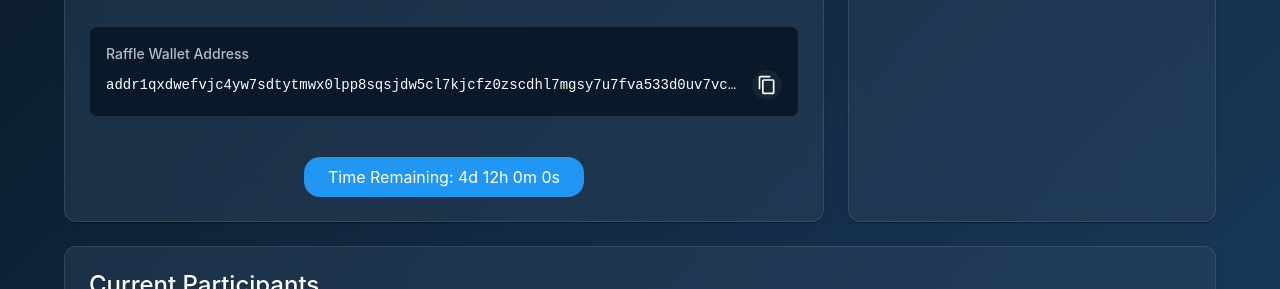
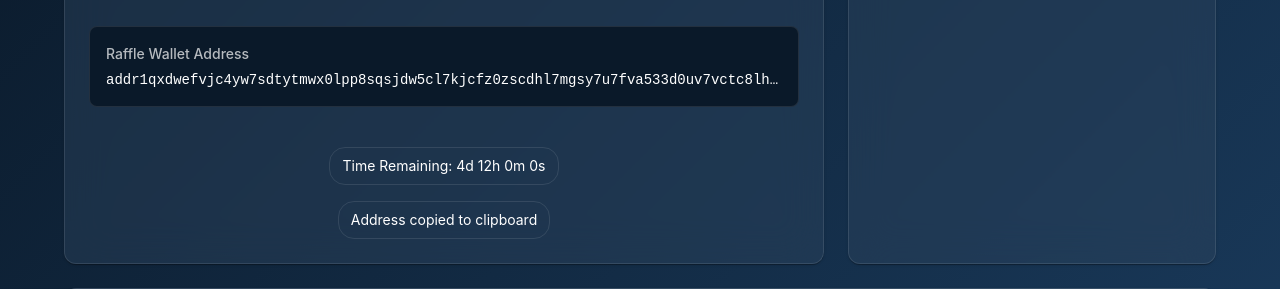
Before and after one commit to bewie03/epok, a React (Create React App) app in the folder frontend/: page / in a window 1280 px wide. Shown: the part 272-561 px from the top of the page. Built offline with nearby package versions, Linux system fonts and the light colour scheme; no server answers.

Commit message:
Update App.tsx and RaffleInfo.tsx: Implement direct epoch calculation and improve UI

```diff
--- a/frontend/src/App.tsx
+++ b/frontend/src/App.tsx
@@ -8,8 +8,7 @@ import {
   Container,
   Grid,
   Paper,
-  Box,
-  useMediaQuery
+  Box
 } from '@mui/material';
 import RaffleInfo from './components/RaffleInfo';
 import ParticipantList from './components/ParticipantList';
--- a/frontend/src/components/RaffleInfo.tsx
+++ b/frontend/src/components/RaffleInfo.tsx
@@ -1,16 +1,11 @@
-import React, { useState } from 'react';
+import React from 'react';
 import {
   Box,
-  Paper,
   Typography,
+  LinearProgress,
   Grid,
-  IconButton,
-  Snackbar,
-  Button,
-  Chip,
-  LinearProgress
+  Paper
 } from '@mui/material';
-import { ContentCopy } from '@mui/icons-material';
 import { RAFFLE_WALLET_ADDRESS } from '../config';
 
 interface RaffleInfoProps {
@@ -89,18 +84,6 @@ const RaffleInfo: React.FC<RaffleInfoProps> = ({ epochData, prizeData }) => {
               >
                 {RAFFLE_WALLET_ADDRESS}
               </Typography>
-              <IconButton
-                onClick={handleCopyAddress}
-                size="small"
-                sx={{
-                  bgcolor: 'rgba(255, 255, 255, 0.05)',
-                  '&:hover': {
-                    bgcolor: 'rgba(255, 255, 255, 0.1)',
-                  },
-                }}
-              >
-                <ContentCopy fontSize="small" />
-              </IconButton>
             </Box>
           </Box>
         </Grid>
@@ -113,28 +96,44 @@ const RaffleInfo: React.FC<RaffleInfoProps> = ({ epochData, prizeData }) => {
             justifyContent: 'center',
             mt: 2
           }}>
-            <Chip
-              label={`Time Remaining: ${epochData?.time_remaining || 'Loading...'}`}
-              color="primary"
+            <Typography
+              variant="body2"
               sx={{
+                padding: '8px 12px',
                 height: 'auto',
-                padding: '8px 12px',
+                borderRadius: 4,
+                border: '1px solid rgba(255, 255, 255, 0.1)',
                 '& .MuiChip-label': {
                   fontSize: '1rem',
                 },
               }}
-            />
+            >
+              Time Remaining: {epochData?.time_remaining || 'Loading...'}
+            </Typography>
           </Box>
         </Grid>
       </Grid>
 
-      <Snackbar
-        open={showCopySuccess}
-        autoHideDuration={2000}
-        onClose={() => setShowCopySuccess(false)}
-        message="Address copied to clipboard"
-        anchorOrigin={{ vertical: 'bottom', horizontal: 'center' }}
-      />
+      <Box sx={{
+        display: 'flex',
+        justifyContent: 'center',
+        mt: 2
+      }}>
+        <Typography
+          variant="body2"
+          sx={{
+            padding: '8px 12px',
+            height: 'auto',
+            borderRadius: 4,
+            border: '1px solid rgba(255, 255, 255, 0.1)',
+            '& .MuiChip-label': {
+              fontSize: '1rem',
+            },
+          }}
+        >
+          Address copied to clipboard
+        </Typography>
+      </Box>
     </Paper>
   );
 };
```
